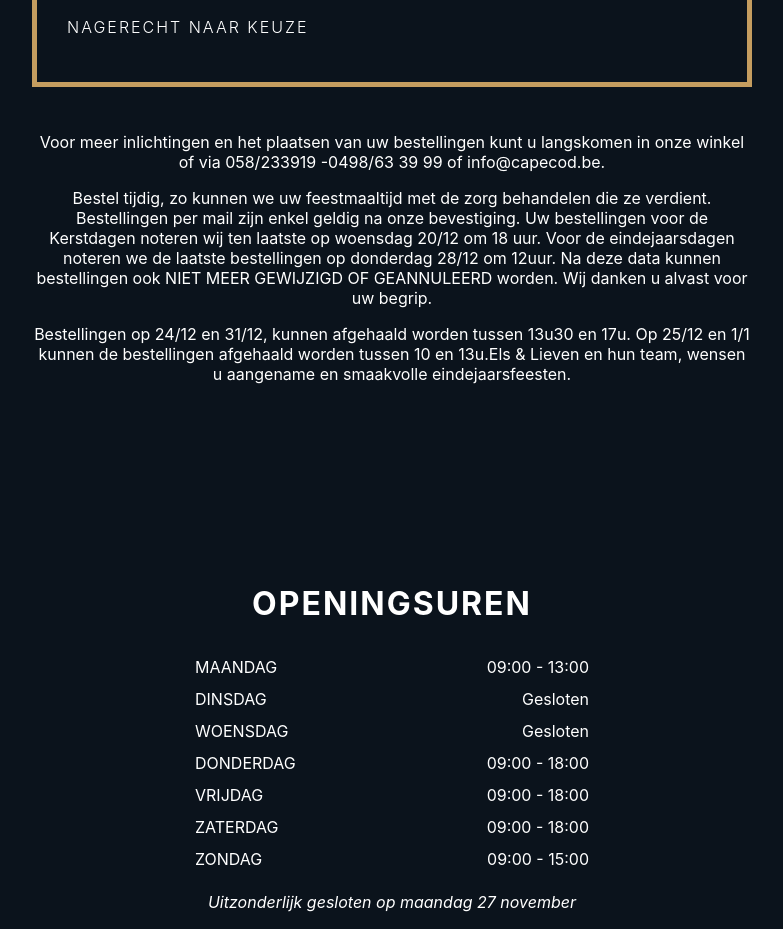
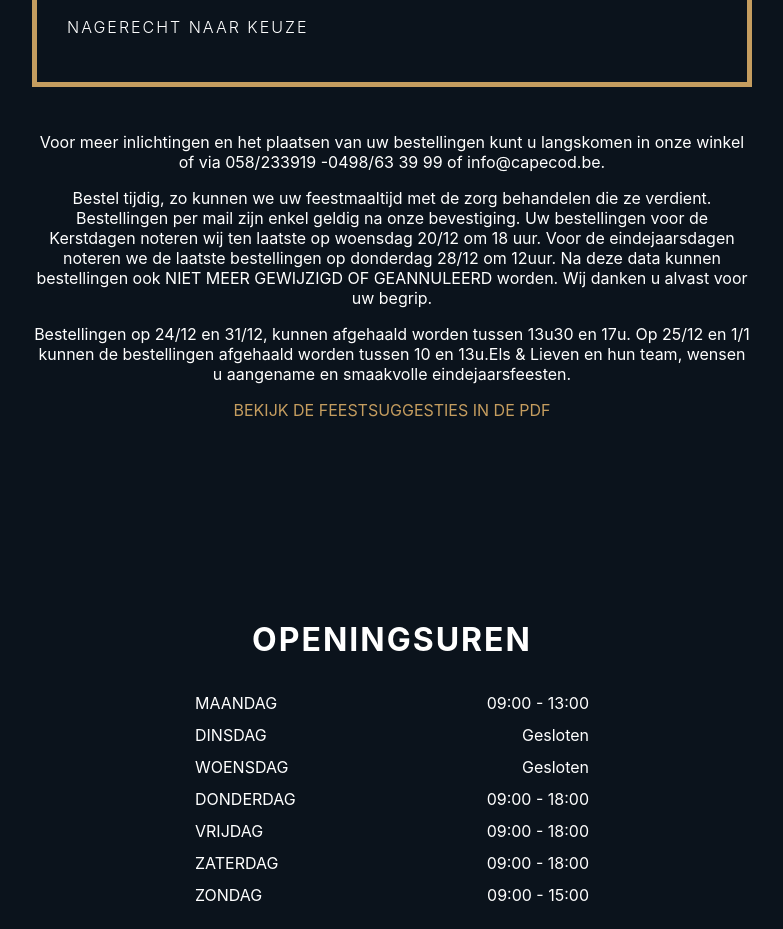
Before and after one commit to ianvln/capecod.next, a Next.js app: page / in a window 1280 px wide. Shown: the part 6420-7349 px from the top of the page, without its empty margins (248-1031 px from the left). Built offline with nearby package versions, Linux system fonts and the light colour scheme; a web font is replaced by a local one.

Commit message:
fix small errors

```diff
--- a/pages/index.tsx
+++ b/pages/index.tsx
@@ -46,11 +46,17 @@ const Home: NextPage = () => {
         </Fade>
 
         <MenuCard menu={MENU} />
-        <div style={{ maxWidth: 720, margin: '0 auto', textAlign: 'center' }}>
-          <p style={{textAlign: 'center' }}> Voor meer inlichtingen en het plaatsen van uw bestellingen kunt u langskomen in onze winkel of via 058/233919 -0498/63 39 99 of info@capecod.be. </p>
-          <p style={{textAlign: 'center' }}> Bestel tijdig, zo kunnen we uw feestmaaltijd met de zorg behandelen die ze verdient. Bestellingen per mail zijn enkel geldig na onze bevestiging. Uw bestellingen voor de Kerstdagen noteren wij ten laatste op woensdag 20/12 om 18 uur. Voor de eindejaarsdagen noteren we de laatste bestellingen op donderdag 28/12 om 12uur. Na deze data kunnen bestellingen ook NIET MEER GEWIJZIGD OF GEANNULEERD worden. Wij danken u alvast voor uw begrip. </p>
-          <p style={{textAlign: 'center' }}> Bestellingen op 24/12 en 31/12, kunnen afgehaald worden tussen 13u30 en 17u. Op 25/12 en 1/1 kunnen de bestellingen afgehaald worden tussen 10 en 13u.Els & Lieven en hun team, wensen u aangename en smaakvolle eindejaarsfeesten. </p>
-        </div>
+
+        <Fade triggerOnce>
+          <div style={{ maxWidth: 720, margin: '0 auto', textAlign: 'center' }}>
+            <p style={{ textAlign: 'center' }}> Voor meer inlichtingen en het plaatsen van uw bestellingen kunt u langskomen in onze winkel of via 058/233919 -0498/63 39 99 of info@capecod.be. </p>
+            <p style={{ textAlign: 'center' }}> Bestel tijdig, zo kunnen we uw feestmaaltijd met de zorg behandelen die ze verdient. Bestellingen per mail zijn enkel geldig na onze bevestiging. Uw bestellingen voor de Kerstdagen noteren wij ten laatste op woensdag 20/12 om 18 uur. Voor de eindejaarsdagen noteren we de laatste bestellingen op donderdag 28/12 om 12uur. Na deze data kunnen bestellingen ook NIET MEER GEWIJZIGD OF GEANNULEERD worden. Wij danken u alvast voor uw begrip. </p>
+            <p style={{ textAlign: 'center' }}> Bestellingen op 24/12 en 31/12, kunnen afgehaald worden tussen 13u30 en 17u. Op 25/12 en 1/1 kunnen de bestellingen afgehaald worden tussen 10 en 13u.Els & Lieven en hun team, wensen u aangename en smaakvolle eindejaarsfeesten. </p>
+            <div className="primary" style={{ textAlign: 'center', textTransform: 'uppercase' }}>
+              <a target="_blank" href="/pdf/feestuggesties-2023-NL.pdf"> Bekijk de feestsuggesties in de PDF </a>
+            </div>
+          </div>
+        </Fade>
       </section>
 
       <section id="openinghours" style={sectionStyle}>
@@ -58,7 +64,7 @@ const Home: NextPage = () => {
         <div style={openingHoursStyle}>
           <OpeningHours language={Language.Dutch} openingHours={OPENING_HOURS} />
         </div>
-        <p style={{ display: 'flex', justifyContent: 'center', fontStyle: 'italic'}}> Uitzonderlijk gesloten op maandag 27 november </p>
+        <p style={{ display: 'flex', justifyContent: 'center', fontStyle: 'italic' }}> Uitzonderlijk gesloten op maandag 27 november </p>
       </section>
 
       <section id="contact" style={sectionStyle}>
```
Also changed, not shown: pages/fr.tsx (+11 -16 lines).
